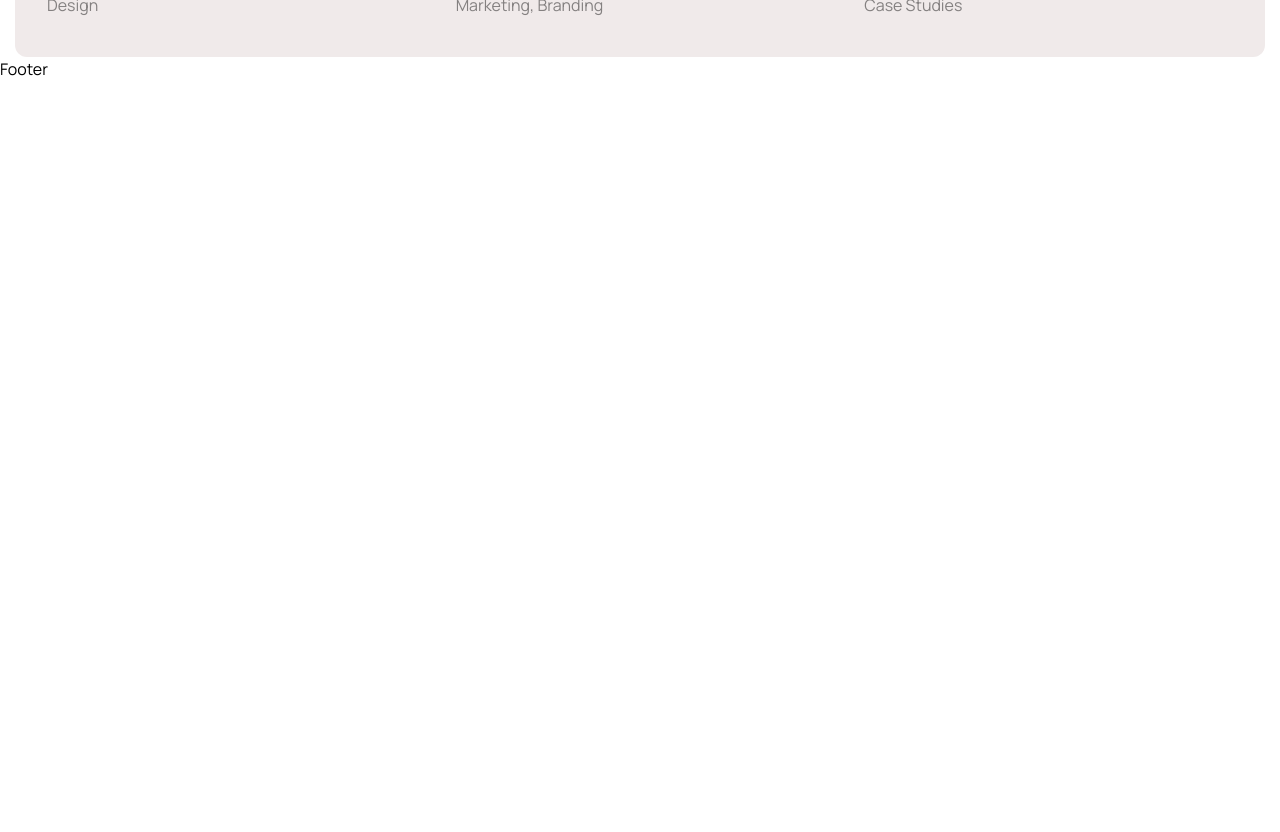
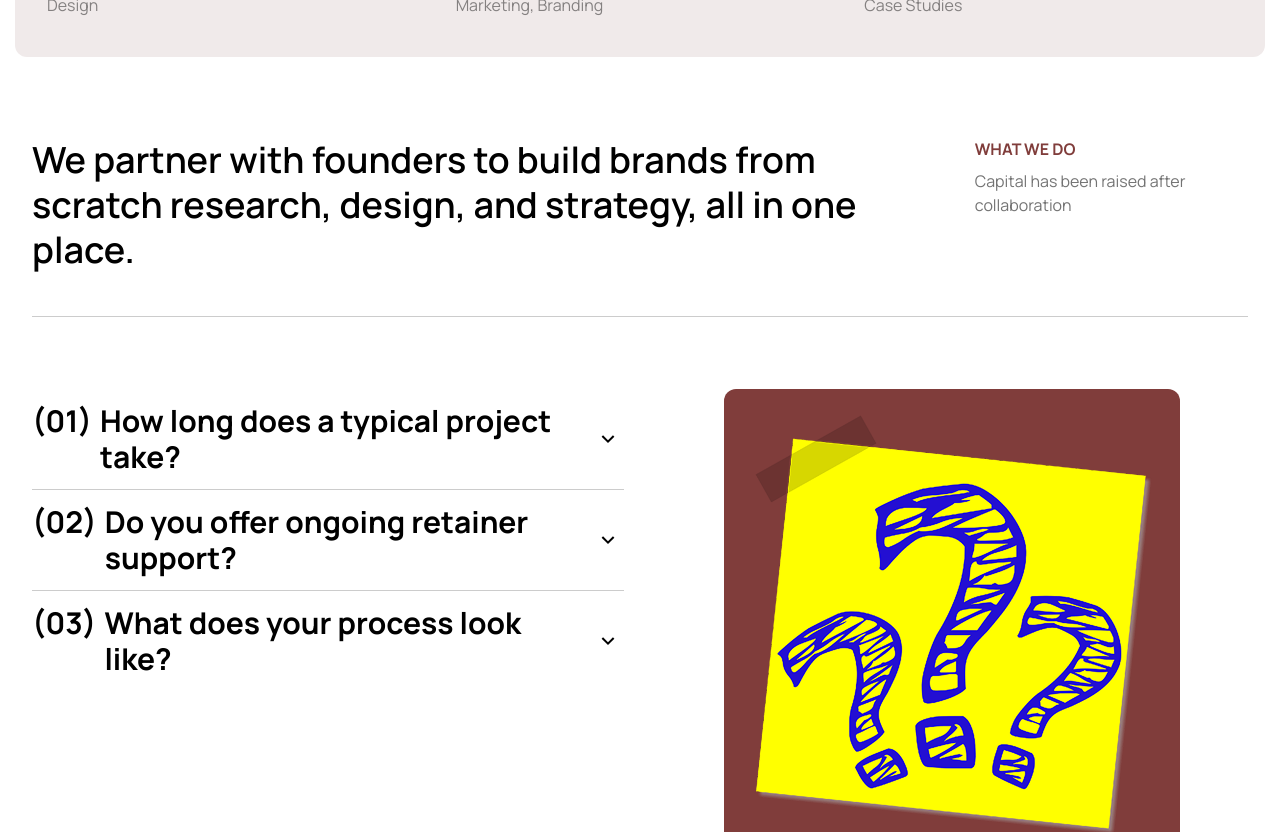
Before and after one commit to gerald-donkor/studio-antenix, a Next.js app: page / in a window 1280 px wide. Shown: the part 2500-3332 px from the top of the page. Before the commit the page ends 2581 px from the top, so only its background shows below. Built offline with nearby package versions, Linux system fonts and the light colour scheme.

Commit message:
06: Implement What we do

```diff
--- a/app/page.tsx
+++ b/app/page.tsx
@@ -2,6 +2,7 @@ import React from 'react'
 import Hero from "@/components/hero"
 import About from '@/components/about'
 import Blog from '@/components/blog'
+import WhatWeDo from '@/components/what-we-do'
 
 export default function Home() {
   return (
@@ -9,6 +10,7 @@ export default function Home() {
       <Hero />
       <About />
       <Blog />
+      <WhatWeDo />
     </main>
   )
 }
--- /dev/null
+++ b/components/what-we-do.tsx
@@ -0,0 +1,68 @@
+"use client";
+import { faqItems } from "./constant/data";
+import { RiArrowDownSLine, RiArrowUpSLine } from "@remixicon/react";
+import Button from "./button";
+import Image from "next/image";
+import { useState } from "react";
+type OpenState = string | null;
+
+export default function WhatWeDo() {
+  const [isOpen, setIsOpen] = useState<OpenState>(null);
+  return (
+    <section className="py-20">
+      <div className="container">
+        {/* title */}
+        <div className="lg:grid grid-cols-[1fr_0.3fr] lg:gap-8 pb-5 space-y-6">
+          <h2 className="text-3xl font-semibold lg:text-4xl max-w-4xl leading-tight">
+            We partner with founders to build brands from scratch research,
+            design, and strategy, all in one place.
+          </h2>
+          <div className="space-y-2">
+            <p className="subtitle">what we do</p>
+            <p className="text-black/55">
+              Capital has been raised after collaboration
+            </p>
+          </div>
+        </div>
+        <hr className="text-black/20" />
+        {/* wrapper */}
+        <div className="grid grid-cols-1 gap-11 lg:grid-cols-2 lg:gap-8 mt-18">
+          {/* Accordion */}
+          <div className="divide-y divide-black/20">
+            {faqItems.map(({ id, title, desc }) => (
+              <div key={id} className="py-3.5">
+                {/* Trigger */}
+                <div className="flex justify-between items-center gap-5" onClick={() =>
+                  setIsOpen(isOpen === id ? null : id)
+                }>
+                  <div className="flex items-start gap-2">
+                    <span className="font-bold text-xl lg:text-3xl">
+                      ({id})
+                    </span>
+                    <h3 className="font-bold text-xl lg:text-3xl">{title}</h3>
+                  </div>
+                  <Button>
+                    {isOpen === id ? <RiArrowUpSLine /> : <RiArrowDownSLine />}
+                  </Button>
+                </div>
+                <div className={`h-0 overflow-y-hidden ${isOpen === id && "h-auto overflow-y-auto"}`}>
+                  <p className="py-3 px-1.5">{desc}</p>
+                </div>
+              </div>
+            ))}
+          </div>
+
+          {/* Image */}
+          <div className="bg-primary rounded-xl max-w-max mx-auto">
+            <Image
+              src={"/images/faq-img.png"}
+              alt="faq image"
+              width={456}
+              height={473}
+            />
+          </div>
+        </div>
+      </div>
+    </section>
+  );
+}
```
